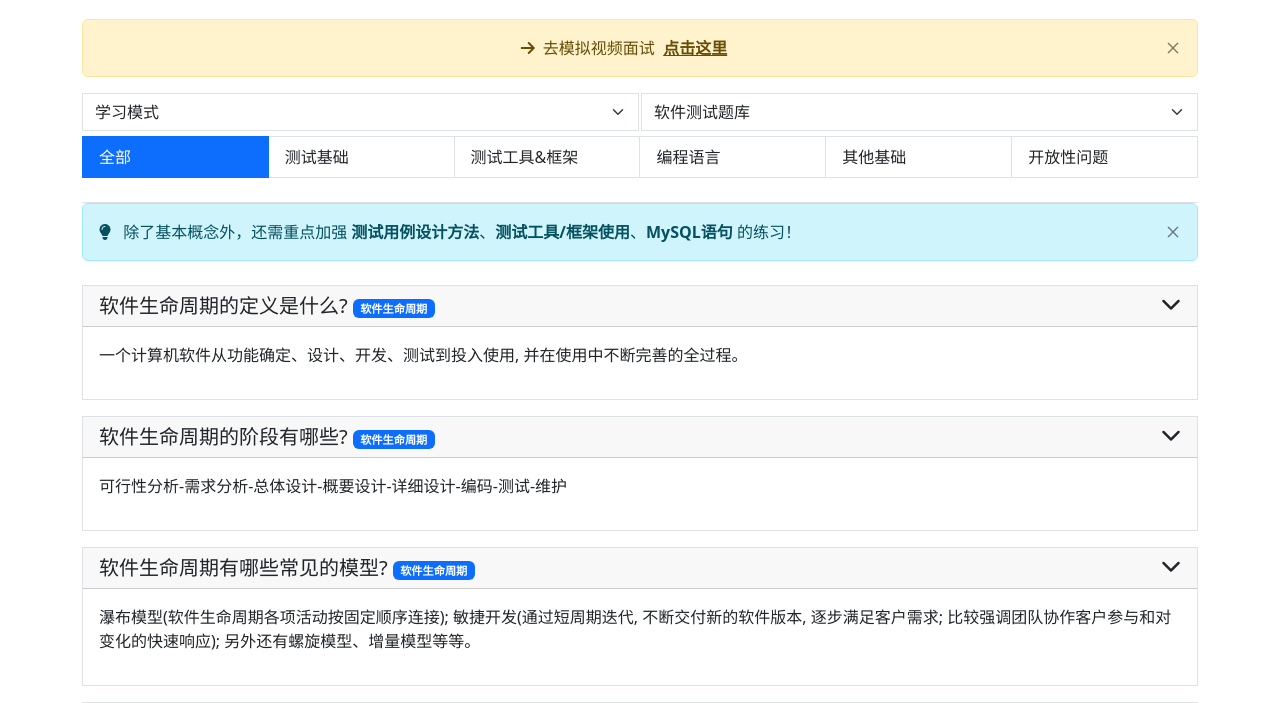
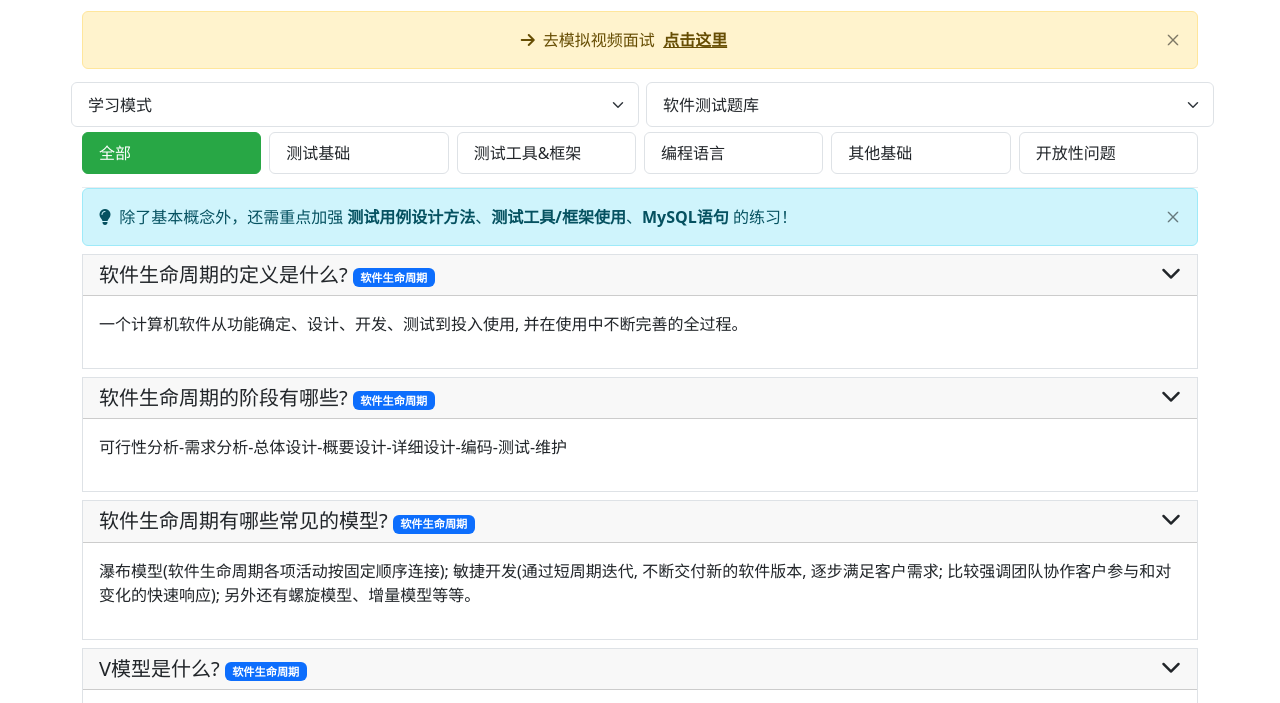
Before and after one commit to xinch3nwang/xinch3nwang.github.io, a plain HTML site: page tools/interview/interview.html in a window 1280 px wide. Shown: the part 77-780 px from the top of the page. Drawn offline with nearby package versions, Linux system fonts and the light colour scheme.

Commit message:
docs(interview): 更新面试题库和页面样式

```diff
--- a/tools/interview/interview.html
+++ b/tools/interview/interview.html
@@ -103,13 +103,55 @@
         .alert-warning {
             animation: shake 0.5s ease-in-out 2, blink 0.7s ease-in-out 5 1s;
         }
+
+        #nav {
+            padding: 5px 0;
+            border-bottom: 1px solid #e9ecef;
+        }
+
+        .mode-selector.row {
+            gap: 5px;
+            flex-wrap: nowrap;
+        }
+        .mode-selector .col-md-6 {
+            padding: 0 1px;
+        }
+
+        .form-select {
+            border-radius: 6px !important;
+            padding: 0.6rem 1rem;
+            transition: all 0.2s;
+        }
+        .form-select:focus {
+            box-shadow: 0 0 0 3px rgba(40, 167, 69, 0.15);
+            border-color: #28a745;
+        }
+
+        #category-nav {
+            gap: 8px;
+        }
+        #category-nav .list-group-item {
+            border-radius: 6px !important; /* 6px圆角 */
+            padding: 0.5rem 1rem; /* 调整内边距 */
+            border: 1px solid #dee2e6; /* 明确边框 */
+            transition: all 0.2s; /* 过渡动画 */
+        }
+        #category-nav .list-group-item:hover {
+            background-color: #f8f9fa; /* 悬停背景色 */
+            transform: translateY(-1px); /* 轻微上移 */
+        }
+        #category-nav .list-group-item.active {
+            background-color: #28a745; /* 主题色选中背景 */
+            border-color: #28a745; /* 主题色边框 */
+            color: white; /* 白色文字 */
+        }
     </style>
 </head>
 
 <body>
     <div class="container py-4">
-        <h1 class="text-center mb-4"><i class="fas fa-user-tie me-2"></i>面试准备</h1>
-        <div class="alert alert-warning alert-dismissible fade show text-center" role="alert">
+        <h1 class="text-center mb-3"><i class="fas fa-user-tie me-2"></i>面试准备</h1>
+        <div class="alert alert-warning alert-dismissible fade show text-center mb-2" role="alert">
             <i class="fas fa-arrow-right me-2"></i>去模拟视频面试&nbsp;
             <a href="mock.html" target="_blank" class="alert-link">点击这里</a>
             <button type="button" class="btn-close" data-bs-dismiss="alert" aria-label="Close"
@@ -130,7 +172,7 @@
                     </select>
                 </div>
             </div>
-            <div class="row mb-4">
+            <div class="row mb-2">
                 <div class="col-md-12">
                     <div class="list-group list-group-horizontal-md" id="category-nav">
                         <a href="#" class="list-group-item list-group-item-action active" data-category="all">全部</a>
@@ -218,8 +260,8 @@
                 });
                 if (bank === 'qa') {
                     $('#questions-container').prepend(`
-                    <div class="alert alert-info mb-4 alert-dismissible fade show">
-                        <i class="fas fa-lightbulb me-2"></i>
+                    <div class="alert alert-info mb-2 alert-dismissible fade show">
+                        <i class="fas fa-lightbulb me-1"></i>
                         除了基本概念外，还需重点加强&nbsp;<b>测试用例设计方法</b>、<b>测试工具/框架使用</b>、<b>MySQL语句</b>&nbsp;的练习！
                         <button type="button" class="btn-close" data-bs-dismiss="alert" aria-label="Close" style="transform: scale(0.7);"></button>
                     </div>
@@ -237,7 +279,7 @@
                 const showAnswer = mode === 'study' || mode === 'simulate';
 
                 html += `
-                <div class="card mb-3" data-category="${q.category || 'basic'}">
+                <div class="card mb-2" data-category="${q.category || 'basic'}">
                     <div class="card-header" data-bs-toggle="collapse" data-bs-target="#answer-${index}">
                         <h5 class="mb-0">${q.question} <span class="badge bg-primary me-2">${q.subcategory}</span><i class="fas fa-chevron-down float-end" data-bs-toggle="collapse" data-bs-target="#answer-${index}"></i></h5>
                     </div>
--- a/tools/interview/question_bank/qa.json
+++ b/tools/interview/question_bank/qa.json
@@ -493,6 +493,12 @@
     },
     {
         "category": "其他基础",
+        "subcategory": "计算机网络",
+        "question": "介绍一下浏览器LocalStorage和Cache区别。",
+        "answer": "LocalStorage 的容量比较大，不会过期，不会随请求一起发送。而 Cache 容量小，可设置过期时间，会随着请求一起发送。"
+    },
+    {
+        "category": "其他基础",
         "subcategory": "Linux",
         "question": "Linux的常用命令有哪些?",
         "answer": ""
```
Also changed, not shown: tech_learn/ai/ai.html (+5 -5 lines).
